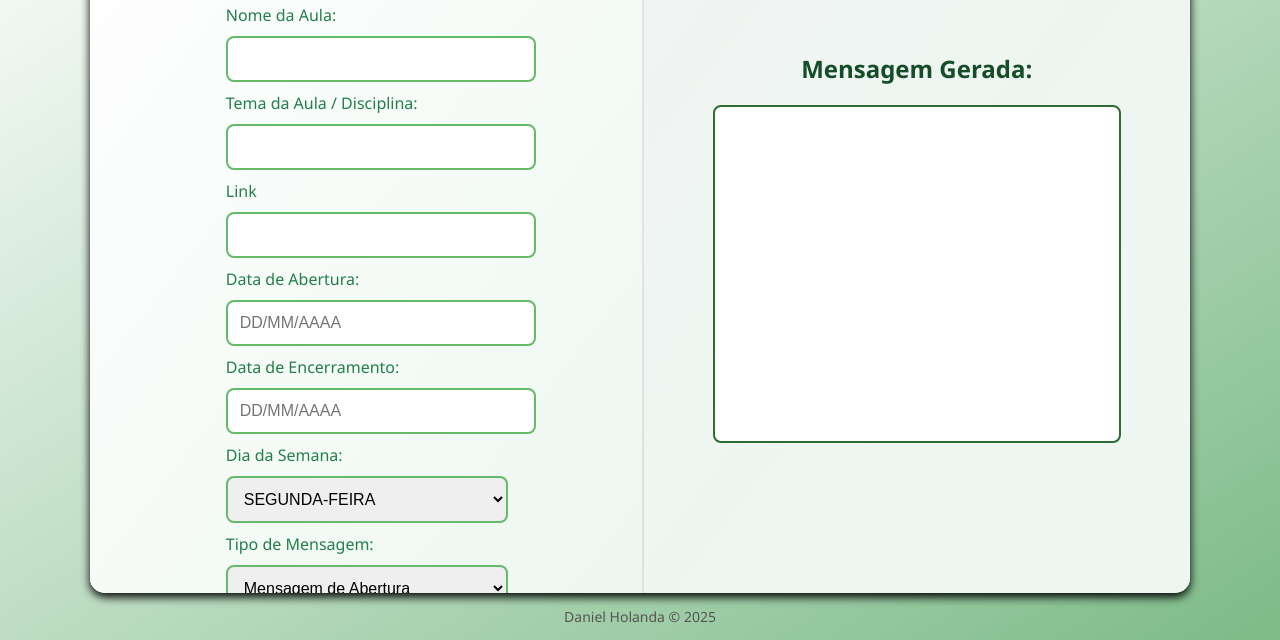
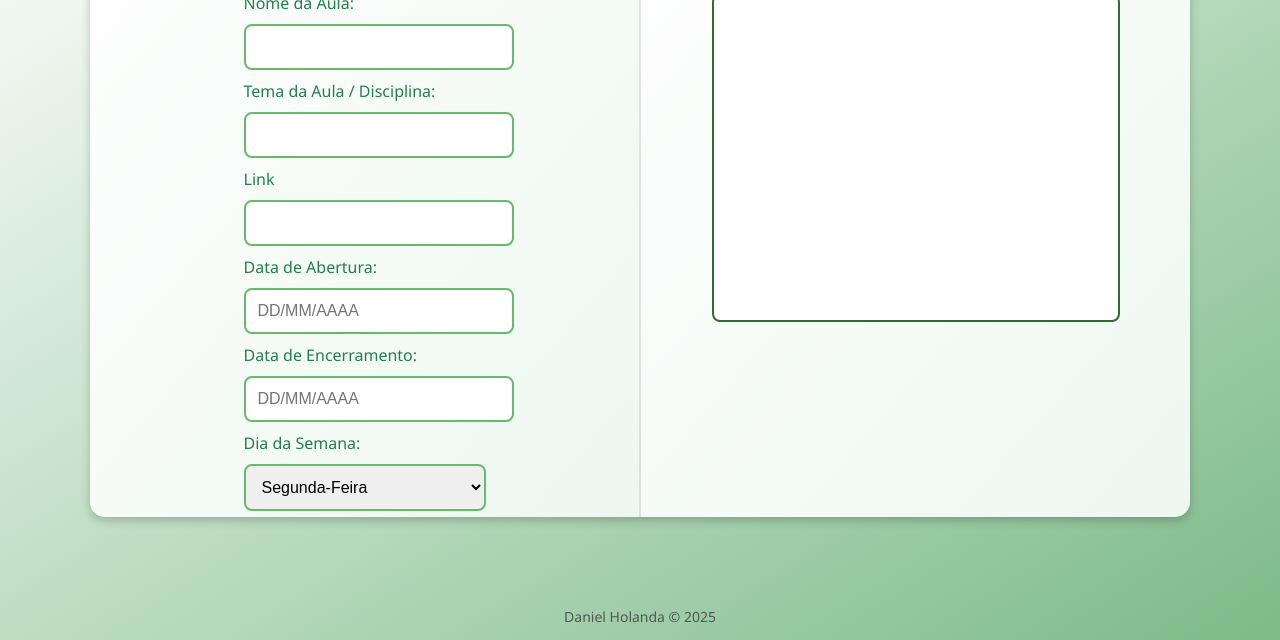
Before and after one commit to dholand4/hub_tutor, a plain HTML site: page pages/ajusteMsg/index.html in a window 1280 px wide. Shown: the part 160-800 px from the top of the page. Drawn offline with Linux system fonts and the light colour scheme.

Commit message:
ajusta no css da tela ajustar mensagem

```diff
--- a/pages/ajusteMsg/index.html
+++ b/pages/ajusteMsg/index.html
@@ -11,7 +11,6 @@
 
 <body>
     <div class="main-container">
-        <!-- Seção Esquerda: Formulário -->
         <div class="left-section">
             <h2>Gerador de Mensagens</h2>
             <form id="messageForm">
@@ -34,29 +33,27 @@
 
                 <label for="diaSemana">Dia da Semana:</label><br>
                 <select id="diaSemana" name="diaSemana" required>
-                    <option value="SEGUNDA-FEIRA">SEGUNDA-FEIRA</option>
-                    <option value="TERÇA-FEIRA">TERÇA-FEIRA</option>
-                    <option value="QUARTA-FEIRA">QUARTA-FEIRA</option>
-                    <option value="QUINTA-FEIRA">QUINTA-FEIRA</option>
-                    <option value="SEXTA-FEIRA">SEXTA-FEIRA</option>
-                    <option value="SÁBADO">SÁBADO</option>
-                    <option value="DOMINGO">DOMINGO</option>
+                    <option value="Segunda-Feira">Segunda-Feira</option>
+                    <option value="Terça-Feira">Terça-Feira</option>
+                    <option value="Quarta-Feira">Quarta-Feira</option>
+                    <option value="Quinta-Feira">Quinta-Feira</option>
+                    <option value="Sexta-Feira">Sexta-Feira</option>
+                    <option value="Sábado">Sábado</option>
+                    <option value="Domingo">Domingo</option>
                 </select><br>
 
                 <label for="tipoMensagem">Tipo de Mensagem:</label><br>
                 <select id="tipoMensagem" name="tipoMensagem" required>
                     <option value="Abertura">Mensagem de Abertura</option>
-                    <!-- <option value="Encerramento">Mensagem de Encerramento</option> -->
                     <option value="Atividade">Mensagem de Atividade</option>
-                    <!-- <option value="Avaliação">Mensagem de Avaliação</option> -->
                     <option value="EncerramentoZAP">EncerramentoZAP</option>
+                    <option value="EncerramentoAtividadeZap">EncerramentoAtividadeZap</option>
                 </select><br>
 
                 <button type="button" id="generateButton">Gerar Mensagem</button>
             </form>
         </div>
 
-        <!-- Seção Direita: Mensagem Gerada -->
         <div class="right-section">
             <h3>Mensagem Gerada:</h3>
             <textarea id="generatedMessage" readonly></textarea>
--- a/pages/ajusteMsg/mensagens.json
+++ b/pages/ajusteMsg/mensagens.json
@@ -1,6 +1,6 @@
 {
     "Abertura": "Olá, pessoal!\n\nGostaria de informar que a {{nomeAula}} com o tema {{temaAula}} já está disponível no AVA a partir de HOJE, {{dataAbertura}}.\n\nImportante:\n\n▸ O prazo final para acessar a {{nomeAula}} e garantir a presença na frequência é até a próxima {{diaSemana}}, dia {{dataEncerramento}}, às 23h55.\n\n▸ Lembre-se de que a falta de acesso ao conteúdo no prazo estipulado resulta em ausência na frequência, o que pode causar reprovação!\n\nPara quaisquer dúvidas, estou à disposição.\n\nAtenciosamente,",
-    "Encerramento": "Olá, pessoal!\n\nGostaria de lembrar que o prazo para acessar a {{nomeAula}} com o tema {{temaAula}} que se encerra HOJE {{diaSemana}}, dia {{dataEncerramento}}, às 23h55.\n\nNão deixe para a última hora!\n\nImportante:\n\n▸ Lembre-se de que a falta de acesso ao conteúdo no prazo estipulado resulta em ausência na frequência, o que pode causar reprovação!\n\nPara quaisquer dúvidas, estou à disposição.\n\nAtenciosamente,",
     "Atividade": "Olá, pessoal!\n\nGostaria de informar que a atividade relacionada à {{nomeAula}} com o tema {{temaAula}} já está disponível no AVA. Não se esqueçam de acessar e realizar até {{diaSemana}}, dia {{dataEncerramento}}, às 23h55.\n\nPara quaisquer dúvidas, estou à disposição.\n\nAtenciosamente.",
-    "EncerramentoZAP": "Boa tarde, {nome}!\n\nVi que você ainda não acessou o material da {{nomeAula}} de {{temaAula}}, e o prazo final é hoje! O acesso é essencial para garantir sua presença e evitar problemas com falta.\n\nPara facilitar, aqui está o link do material: {{Link}} \n\nSe precisar de algo, estou à disposição!"
+    "EncerramentoZAP": "Olá, {nome}!\n\nVi que você ainda não acessou o material da {{nomeAula}} de {{temaAula}}, e o prazo final é hoje! O acesso é essencial para garantir sua presença e evitar problemas com falta.\n\nPara facilitar, aqui está o link da disciplina: {{Link}} \n\nSe precisar de algo, estou à disposição!",
+    "EncerramentoAtividadeZap": "Olá, {nome}!\n\nVi que você ainda não finalizou a atividade de {{nomeAula}} de {{temaAula}}, e o prazo final é {dataEncerramento}! Não deixe de realizar para garantir sua nota! Lembrando que as atividades compõem 40% da AP.\n\nPara facilitar, aqui está o link da atividade: {{Link}} \n\nSe precisar de algo, estou à disposição!"
 }
--- a/pages/ajusteMsg/style.css
+++ b/pages/ajusteMsg/style.css
@@ -24,12 +24,11 @@ footer {
 /* Contêiner Principal */
 .main-container {
     display: flex;
-    flex-direction: row;
-    justify-content: space-between;
+    flex-wrap: wrap;
     width: 100%;
     max-width: 1100px;
     background: linear-gradient(to bottom right, #ffffff, #7dbb88);
-    box-shadow: 0 4px 10px black;
+    box-shadow: 0 4px 10px rgba(0, 0, 0, 0.2);
     border-radius: 15px;
     overflow: hidden;
     margin-top: 37px;
@@ -38,16 +37,31 @@ footer {
 /* Seção Esquerda: Formulário */
 .left-section {
     flex: 1;
-    padding-top: 52px;
-    padding-bottom: 10px;
-    padding-right: 45px;
+    padding: 40px 20px;
     background: linear-gradient(to bottom right, #ffffff, #edf7f0);
     color: #227f4b;
     border-right: 2px solid rgba(0, 0, 0, 0.1);
+    display: flex;
+    flex-direction: column;
+    align-items: center;
+    max-height: 70vh;
     overflow-y: auto;
-    align-items: center;
-    justify-items: center;
-    max-height: 100vh;
+    scrollbar-width: thin;
+    scrollbar-color: #66bb6a #edf7f0;
+}
+
+.left-section::-webkit-scrollbar {
+    width: 8px;
+}
+
+.left-section::-webkit-scrollbar-track {
+    background: #edf7f0;
+    border-radius: 10px;
+}
+
+.left-section::-webkit-scrollbar-thumb {
+    background: #66bb6a;
+    border-radius: 10px;
 }
 
 .left-section h2 {
@@ -58,13 +72,20 @@ footer {
 
 .left-section input,
 .left-section select {
-    width: 120%;
+    width: 100%;
     max-width: 380px;
     padding: 12px;
     margin: 10px 0;
     border: 2px solid #66bb6a;
     border-radius: 8px;
     font-size: 16px;
+    transition: border-color 0.3s ease;
+}
+
+.left-section input:focus,
+.left-section select:focus {
+    border-color: #227f4b;
+    outline: none;
 }
 
 .left-section button {
@@ -91,10 +112,8 @@ footer {
     padding: 40px 20px;
     display: flex;
     flex-direction: column;
-    justify-content: center;
     align-items: center;
-    background: linear-gradient(to bottom right, #f0f4f2, #edf7f0);
-    /* Ajuste no gradiente */
+    background: linear-gradient(to bottom right, #ffffff, #edf7f0);
     color: #144d27;
 }
 
@@ -106,7 +125,7 @@ footer {
 .right-section textarea {
     width: 100%;
     max-width: 380px;
-    min-height: 310px;
+    min-height: 300px;
     padding: 12px;
     border: 2px solid #2f6b32;
     border-radius: 8px;
@@ -116,6 +135,7 @@ footer {
     resize: none;
     overflow-y: auto;
     white-space: pre-wrap;
+    transition: border-color 0.3s ease;
 }
 
 .right-section textarea:focus {
@@ -138,6 +158,6 @@ footer {
     }
 
     .right-section textarea {
-        height: 200px;
+        height: 150px;
     }
 }
```
